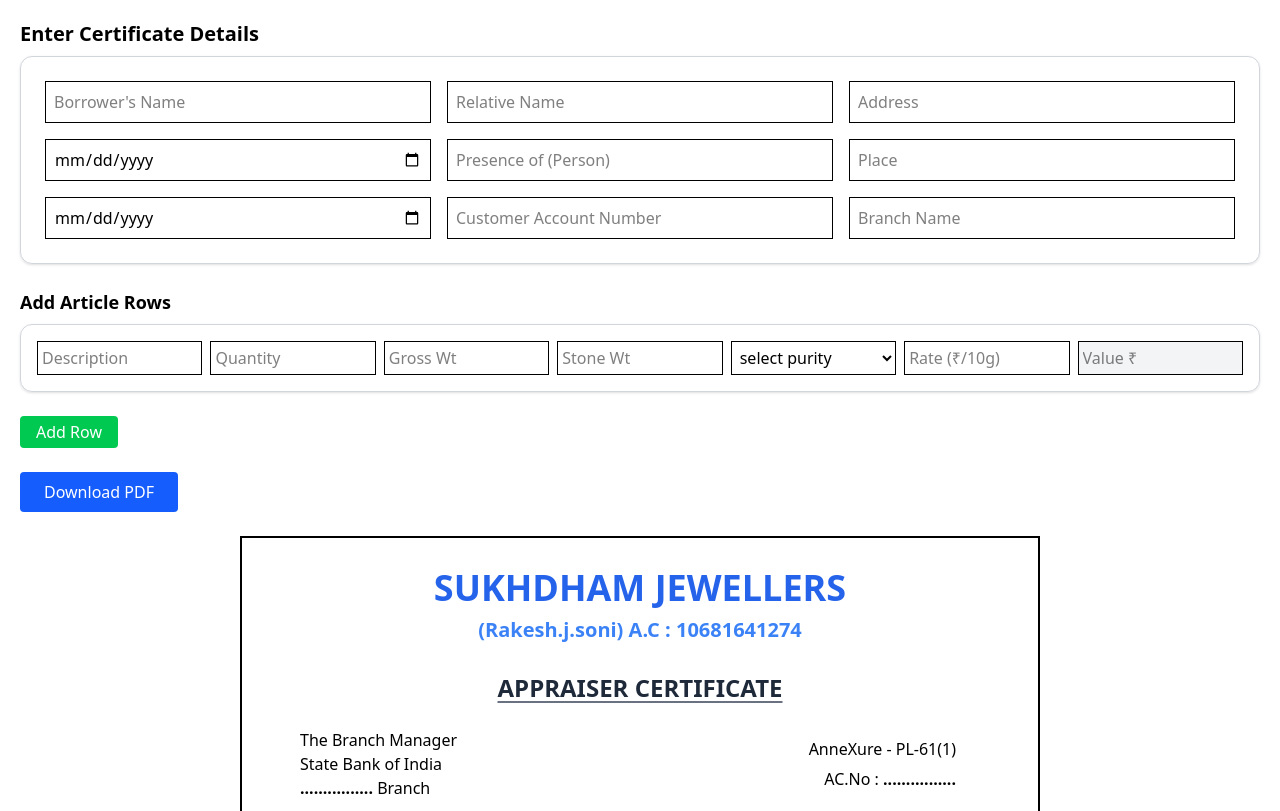
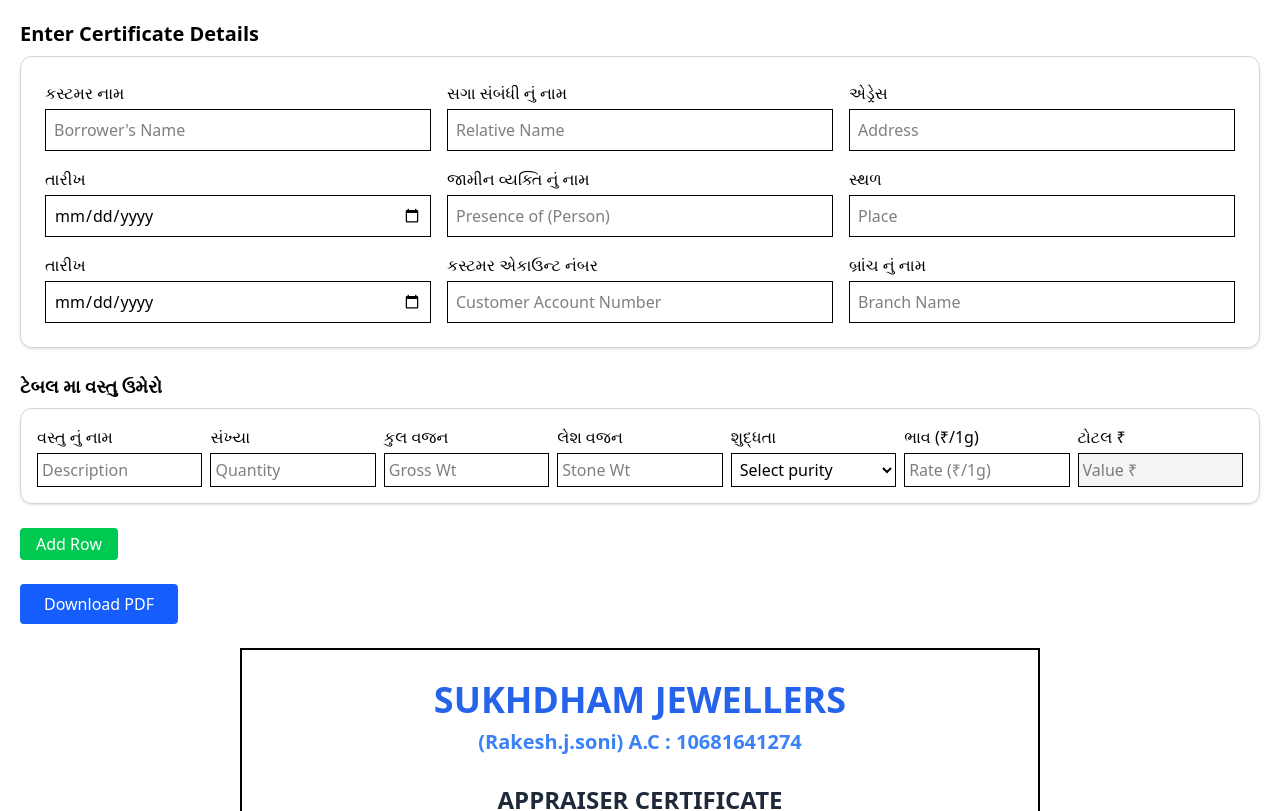
Before and after one commit to Yashgit3097/Sukhdham, a React (Vite) app in the folder frontend/: page / in a window 1280 px wide. Shown: the top 811 px of the page. Built offline with nearby package versions, Linux system fonts and the light colour scheme.

Commit message:
mae lables in gujrati

```diff
--- a/frontend/dev-dist/sw.js
+++ b/frontend/dev-dist/sw.js
@@ -82,7 +82,7 @@
     "revision": "3ca0b8505b4bec776b69afdba2768812"
   }, {
     "url": "index.html",
-    "revision": "0.jmlape7c4u"
+    "revision": "0.jngbd449c4o"
   }], {});
   workbox.cleanupOutdatedCaches();
   workbox.registerRoute(new workbox.NavigationRoute(workbox.createHandlerBoundToURL("index.html"), {
--- a/frontend/src/App.jsx
+++ b/frontend/src/App.jsx
@@ -221,131 +221,202 @@
       <div className="mb-6">
         <h2 className="text-xl font-bold mb-2">Enter Certificate Details</h2>
 
-
         <div className="border border-gray-300 p-6 rounded-xl shadow-sm mb-6">
           <div className="grid grid-cols-1 md:grid-cols-3 gap-4">
+            <div>
+              <label htmlFor="borrowerName" className="block mb-1 font-medium">કસ્ટમર નામ
+              </label>
               <input
                 type="text"
+                id="borrowerName"
                 name="borrowerName"
                 placeholder="Borrower's Name"
-              className="border p-2"
+                className="border p-2 w-full"
                 onChange={handleInputChange}
               />
+            </div>
+            <div>
+              <label htmlFor="relative" className="block mb-1 font-medium">સગા સંબંધી નું નામ
+              </label>
               <input
                 type="text"
+                id="relative"
                 name="relative"
                 placeholder="Relative Name"
-              className="border p-2"
+                className="border p-2 w-full"
                 onChange={handleInputChange}
               />
+            </div>
+            <div>
+              <label htmlFor="address" className="block mb-1 font-medium">એડ્રેસ
+              </label>
               <input
                 type="text"
+                id="address"
                 name="address"
                 placeholder="Address"
-              className="border p-2"
+                className="border p-2 w-full"
                 onChange={handleInputChange}
               />
+            </div>
+            <div>
+              <label htmlFor="appraisalDate" className="block mb-1 font-medium">તારીખ
+              </label>
               <input
                 type="date"
+                id="appraisalDate"
                 name="appraisalDate"
-              className="border p-2"
+                className="border p-2 w-full"
                 onChange={handleInputChange}
               />
+            </div>
+            <div>
+              <label htmlFor="presencePerson" className="block mb-1 font-medium">જામીન વ્યક્તિ નું નામ
+              </label>
               <input
                 type="text"
+                id="presencePerson"
                 name="presencePerson"
                 placeholder="Presence of (Person)"
-              className="border p-2"
+                className="border p-2 w-full"
                 onChange={handleInputChange}
               />
+            </div>
+            <div>
+              <label htmlFor="place" className="block mb-1 font-medium">સ્થળ
+              </label>
               <input
                 type="text"
+                id="place"
                 name="place"
                 placeholder="Place"
-              className="border p-2"
+                className="border p-2 w-full"
                 onChange={handleInputChange}
               />
+            </div>
+            <div>
+              <label htmlFor="date" className="block mb-1 font-medium">તારીખ</label>
               <input
                 type="date"
+                id="date"
                 name="date"
-              className="border p-2"
+                className="border p-2 w-full"
                 onChange={handleInputChange}
               />
+            </div>
+            <div>
+              <label htmlFor="acc" className="block mb-1 font-medium">કસ્ટમર એકાઉન્ટ નંબર
+              </label>
               <input
                 type="text"
+                id="acc"
                 name="acc"
                 placeholder="Customer Account Number"
-              className="border p-2"
+                className="border p-2 w-full"
                 onChange={handleInputChange}
               />
+            </div>
+            <div>
+              <label htmlFor="branch" className="block mb-1 font-medium">બ્રાંચ નું નામ
+              </label>
               <input
                 type="text"
+                id="branch"
                 name="branch"
                 placeholder="Branch Name"
-              className="border p-2"
+                className="border p-2 w-full"
                 onChange={handleInputChange}
               />
             </div>
           </div>
+        </div>
 
-
-        <h3 className="text-lg font-semibold mt-6 mb-2">Add Article Rows</h3>
+        <h3 className="text-lg font-semibold mt-6 mb-2">ટેબલ મા વસ્તુ ઉમેરો
+        </h3>
         {items.map((item, idx) => (
           <div key={idx} className="border border-gray-300 p-4 rounded-xl shadow-sm mb-4">
             <div className="grid grid-cols-1 md:grid-cols-7 gap-2">
+              <div>
+                <label className="block mb-1 font-medium">વસ્તુ નું નામ
+                </label>
                 <input
-                className="border p-1"
+                  className="border p-1 w-full"
                   placeholder="Description"
                   value={item.description}
                   onChange={e => handleItemChange(idx, 'description', e.target.value)}
                 />
+              </div>
+              <div>
+                <label className="block mb-1 font-medium">સંખ્યા
+                </label>
                 <input
-                className="border p-1"
+                  className="border p-1 w-full"
                   placeholder="Quantity"
                   value={item.quantity}
                   onChange={e => handleItemChange(idx, 'quantity', e.target.value)}
                 />
+              </div>
+              <div>
+                <label className="block mb-1 font-medium">કુલ વજન</label>
                 <input
-                className="border p-1"
+                  className="border p-1 w-full"
                   placeholder="Gross Wt"
                   value={item.grossWeight}
                   onChange={e => handleItemChange(idx, 'grossWeight', e.target.value)}
                 />
+              </div>
+              <div>
+                <label className="block mb-1 font-medium">લેશ વજન
+                </label>
                 <input
-                className="border p-1"
+                  className="border p-1 w-full"
                   placeholder="Stone Wt"
                   value={item.stoneWeight}
                   onChange={e => handleItemChange(idx, 'stoneWeight', e.target.value)}
                 />
+              </div>
+              <div>
+                <label className="block mb-1 font-medium">શુદ્ધતા
+                </label>
                 <select
-                className="border p-1"
+                  className="border p-1 w-full"
                   value={item.purity}
                   onChange={e => handleItemChange(idx, 'purity', e.target.value)}
                 >
-                <option value=" ">select purity</option>
+                  <option value=" ">Select purity</option>
                   <option value="18">18</option>
                   <option value="20">20</option>
                   <option value="22">22</option>
                   <option value="24">24</option>
                 </select>
+              </div>
+              <div>
+                <label className="block mb-1 font-medium">ભાવ
+                  (₹/1g)</label>
                 <input
-                className="border p-1"
-                placeholder="Rate (₹/10g)"
+                  className="border p-1 w-full"
+                  placeholder="Rate (₹/1g)"
                   value={item.itemRate}
                   onChange={e => handleItemChange(idx, 'itemRate', e.target.value)}
                 />
+              </div>
+              <div>
+                <label className="block mb-1 font-medium">ટોટલ
+                  ₹</label>
                 <input
-                className="border p-1 bg-gray-100"
+                  className="border p-1 w-full bg-gray-100"
                   placeholder="Value ₹"
                   value={item.value}
                   readOnly
                 />
               </div>
             </div>
+          </div>
         ))}
 
         <button onClick={addItemRow} className="bg-green-500 text-white px-4 py-1 mt-2 rounded hover:bg-green-600">Add Row</button>
       </div>
+
 
       <button
         onClick={handleDownload}
```
Lines whose indentation alone changed are shown as unchanged.
